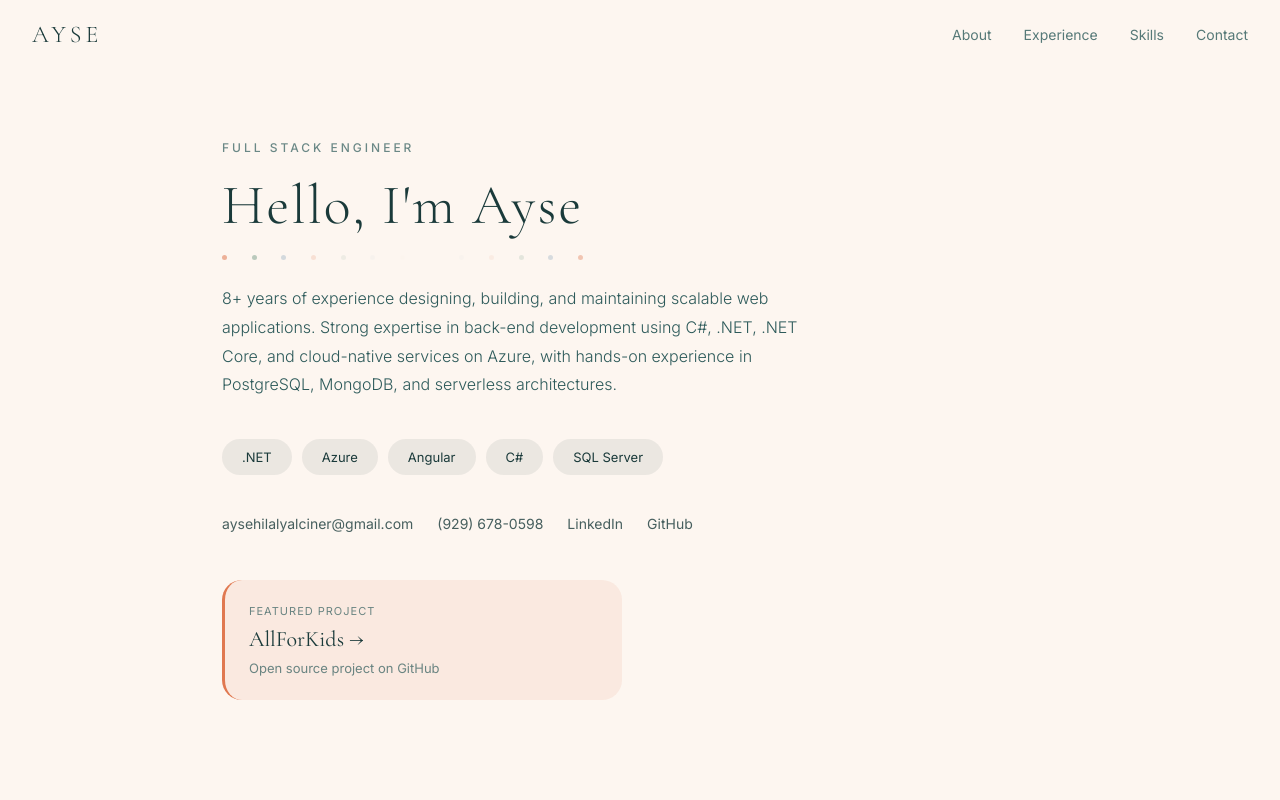
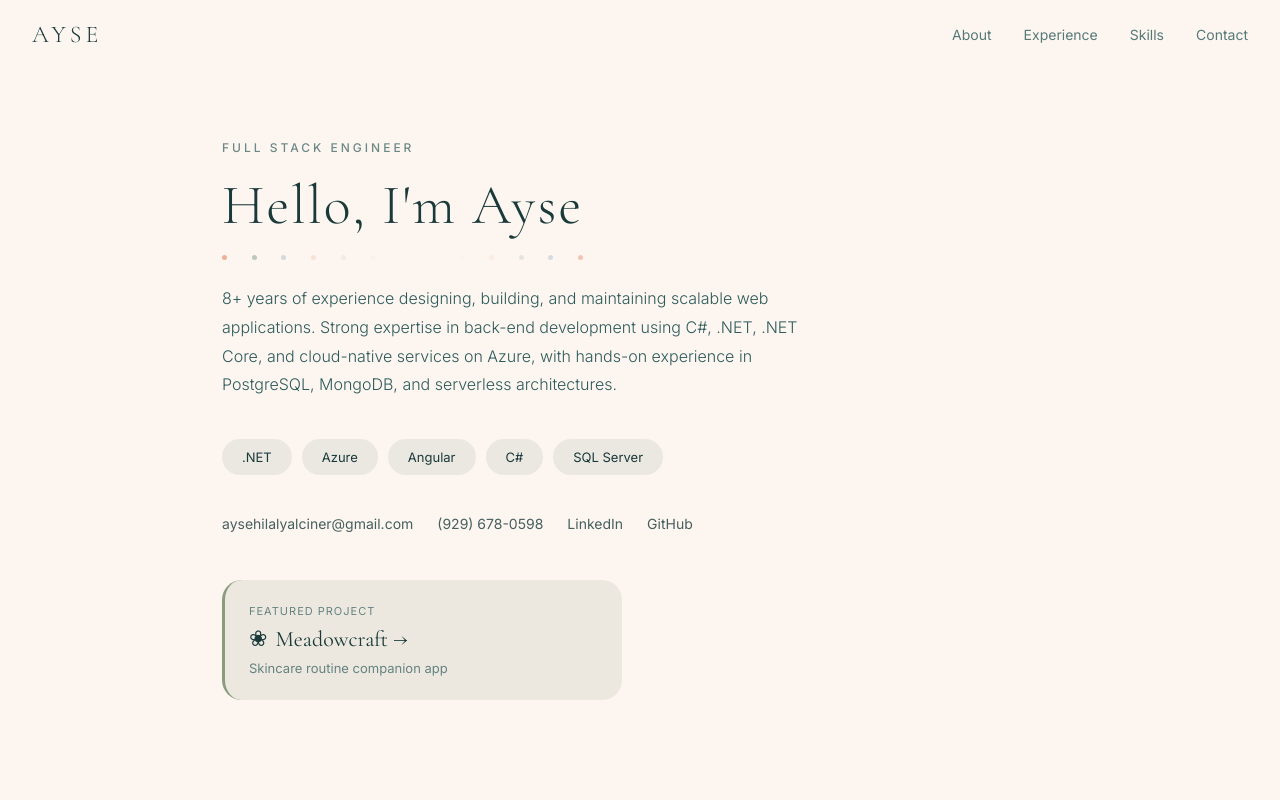
Before and after one commit to ayshilal/portfolio, a React (Create React App) app: page / in a window 1280 px wide. Shown: the top 800 px of the page. Built offline with nearby package versions, Linux system fonts and the light colour scheme; the HTML template or start-up script is replaced by a standard one.

Commit message:
Refactor project section with new button and image
Updated project details and replaced link with button.

```diff
--- a/src/App.js
+++ b/src/App.js
@@ -329,8 +329,8 @@ function Home({ onNavigate }) {
             marginTop: '48px',
             padding: '24px',
             borderRadius: '20px',
-            background: colors.orange.bg,
-            borderLeft: `3px solid ${colors.orange.border}`,
+            background: 'rgba(139, 155, 126, 0.15)',
+            borderLeft: '3px solid #8B9B7E',
             maxWidth: '400px',
           }}>
             <p style={{
@@ -343,27 +343,32 @@ function Home({ onNavigate }) {
             }}>
               Featured Project
             </p>
-            <a
-              href="https://github.com/ayshilal/AllForKids"
-              target="_blank"
-              rel="noopener noreferrer"
+            <button
+              onClick={() => onNavigate('project')}
               style={{
                 fontFamily: '"Cormorant Garamond", serif',
                 fontSize: '22px',
                 fontWeight: 400,
                 color: '#1A3A3A',
                 textDecoration: 'none',
+                background: 'none',
+                border: 'none',
+                cursor: 'pointer',
+                padding: 0,
+                display: 'flex',
+                alignItems: 'center',
+                gap: '8px',
               }}
             >
-              AllForKids →
-            </a>
+              <span>❀</span> Meadowcraft →
+            </button>
             <p style={{
               fontSize: '13px',
               color: '#2D5A5A',
               marginTop: '8px',
               opacity: 0.7,
             }}>
-              Open source project on GitHub
+              Skincare routine companion app
             </p>
           </div>
         </div>
@@ -1575,6 +1580,24 @@ Track your morning and evening routines, catalog your products by type, and neve
           }}>
             {project.subtitle}
           </p>
+        </div>
+
+        {/* Hero Image */}
+        <div style={{
+          borderRadius: '16px',
+          overflow: 'hidden',
+          marginBottom: '30px',
+          boxShadow: '0 4px 20px rgba(92, 77, 60, 0.12)',
+        }}>
+          <img
+            src="/images/meadowcraft-hero.jpg"
+            alt="Skincare products collection"
+            style={{
+              width: '100%',
+              height: 'auto',
+              display: 'block',
+            }}
+          />
         </div>
 
         {/* Tech Stack */}
```
